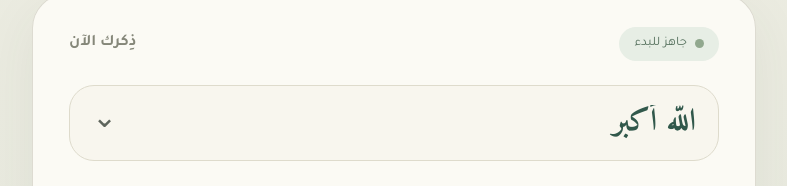
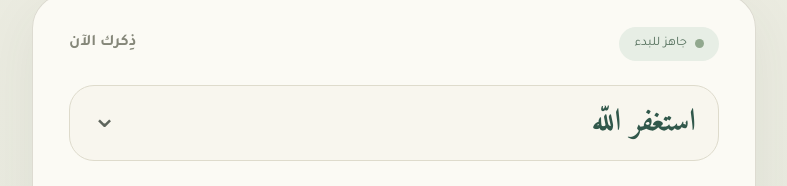
Before and after one commit to hmmam-kalid-sefeen/Misbahati, a plain HTML site: page index.html in a window 1280 px wide. Shown: the part 422-608 px from the top of the page, without its empty margins (246-1033 px from the left). Drawn offline with Linux system fonts and the light colour scheme.

Commit message:
Update index.html

```diff
--- a/index.html
+++ b/index.html
@@ -34,9 +34,10 @@
       <label class="select-wrap" for="dhikrSelect">
         <span class="sr-only">اختر الذكر</span>
         <select id="dhikrSelect">
-          <option value="الله أكبر">الله أكبر</option>
+          <option value="استغفر الله">استغفر الله</option>
           <option value="سبحان الله">سبحان الله</option>
           <option value="الحمد لله">الحمد لله</option>
+                    <option value="الله أكبر">الله أكبر</option>
           <option value="لا إله إلا الله">لا إله إلا الله</option>
         </select>
         <span class="select-icon" aria-hidden="true">⌄</span>
```
